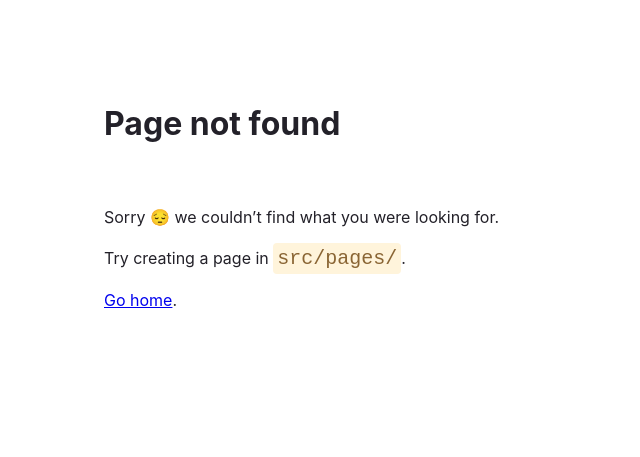
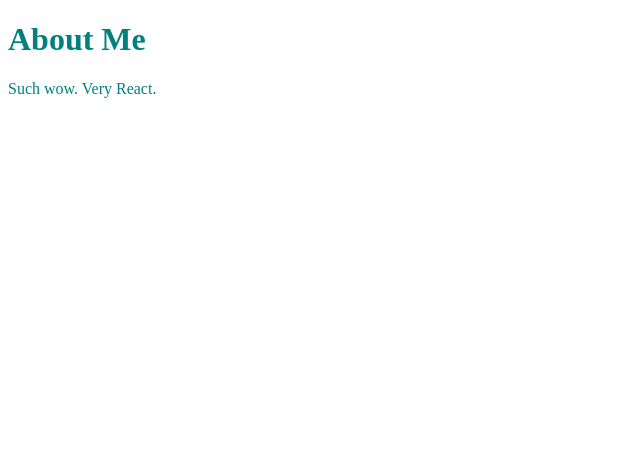
Before and after one commit to JonathanDudzik/blog-and-portfolio, a Gatsby site: page /about in a window 1280 px wide. Before the commit this address had no page. Shown: the whole page, without its empty margins (0-640 px from the left). Built offline with nearby package versions, Linux system fonts and the light colour scheme; Gatsby itself is replaced by a stand-in of ours.

Commit message:
Initial commit

```diff
--- /dev/null
+++ b/src/components/header.js
@@ -0,0 +1,5 @@
+import React from "react"
+
+export default function Header(props) {
+  return <h1>{props.headerText}</h1>
+}
--- /dev/null
+++ b/src/pages/about.js
@@ -0,0 +1,13 @@
+import React from "react"
+import Header from "../components/header"
+
+const About = () => {
+  return (
+    <div style={{ color: `teal` }}>
+      <Header headerText="About Me" />
+      <p>Such wow. Very React.</p>
+    </div>
+  )
+}
+
+export default About
--- a/src/pages/index.js
+++ b/src/pages/index.js
@@ -1,4 +1,5 @@
 import * as React from "react"
+import { Link } from "gatsby"
 
 // styles
 const pageStyles = {
@@ -130,6 +131,7 @@
   return (
     <main style={pageStyles}>
       <title>Home Page</title>
+      <Link to="/about/">See my experience</Link>
       <h1 style={headingStyles}>
         Congratulations
         <br />
```
